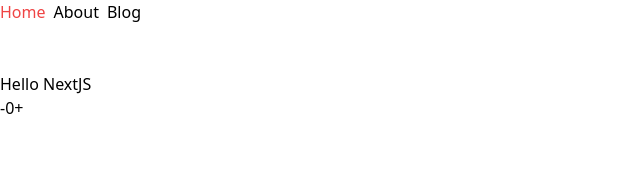
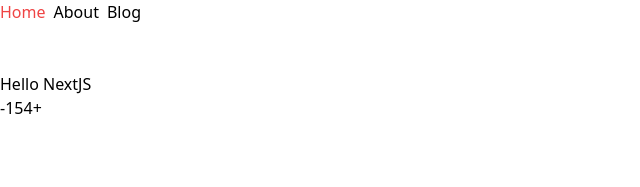
Before and after one commit to devhausleipzig/next-intro, a Next.js app: page / in a window 1280 px wide. Shown: the top 187 px of the page, without its empty margins (0-640 px from the left). Built offline with nearby package versions, Linux system fonts and the light colour scheme.

Commit message:
add counter server side

```diff
--- a/src/pages/index.tsx
+++ b/src/pages/index.tsx
@@ -1,8 +1,13 @@
+import { GetServerSideProps } from "next";
 import Head from "next/head";
 import { useState } from "react";
 
-export default function Home() {
-  const [counter, setCounter] = useState(0);
+interface Props {
+  count: number;
+}
+
+export default function Home({ count }: Props) {
+  const [counter, setCounter] = useState(count);
   return (
     <>
       <Head>
@@ -15,3 +20,12 @@ export default function Home() {
     </>
   );
 }
+
+export const getServerSideProps: GetServerSideProps = async () => {
+  const count = Math.ceil(Math.random() * 1000);
+  return {
+    props: {
+      count,
+    },
+  };
+};
```
